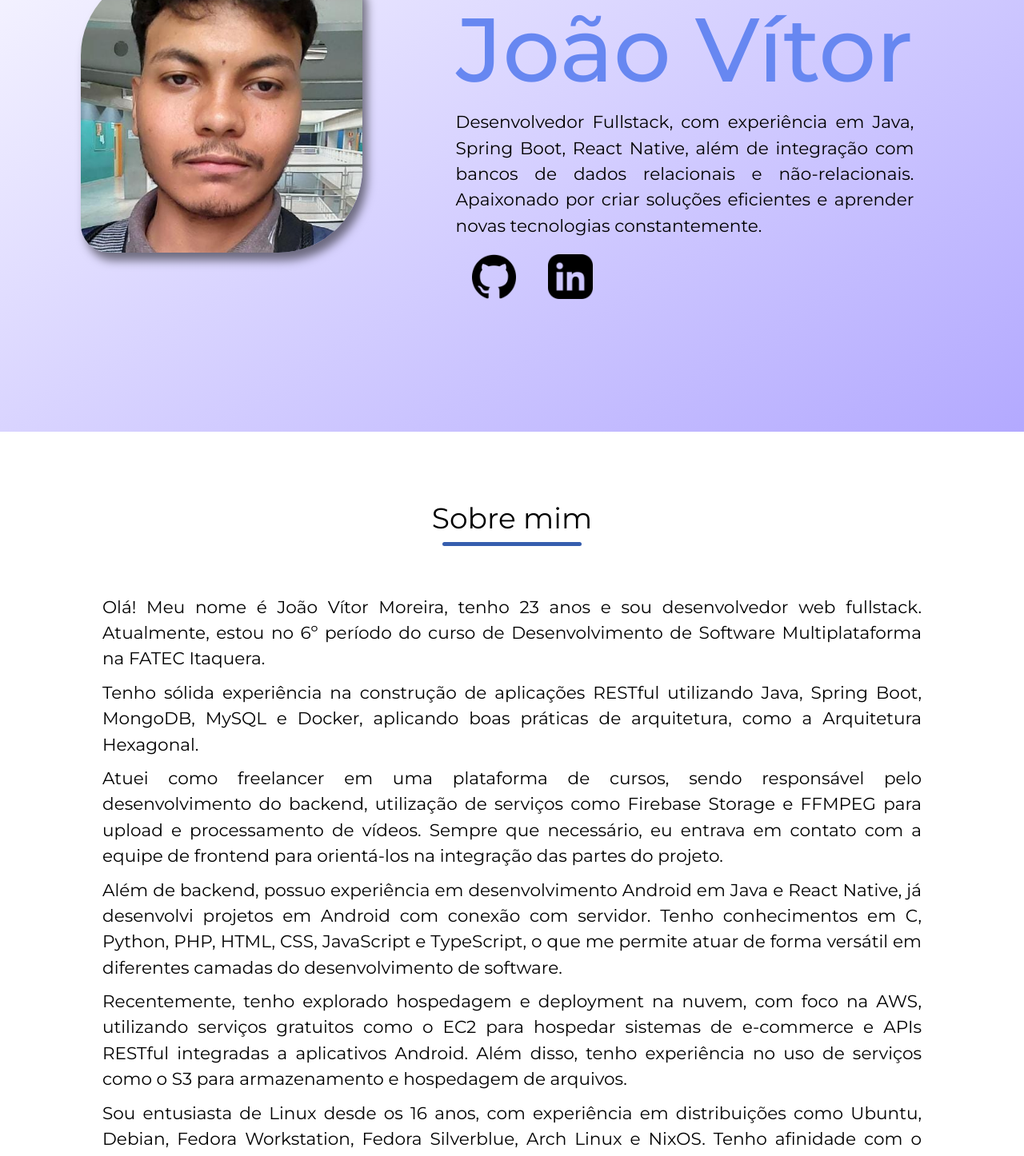
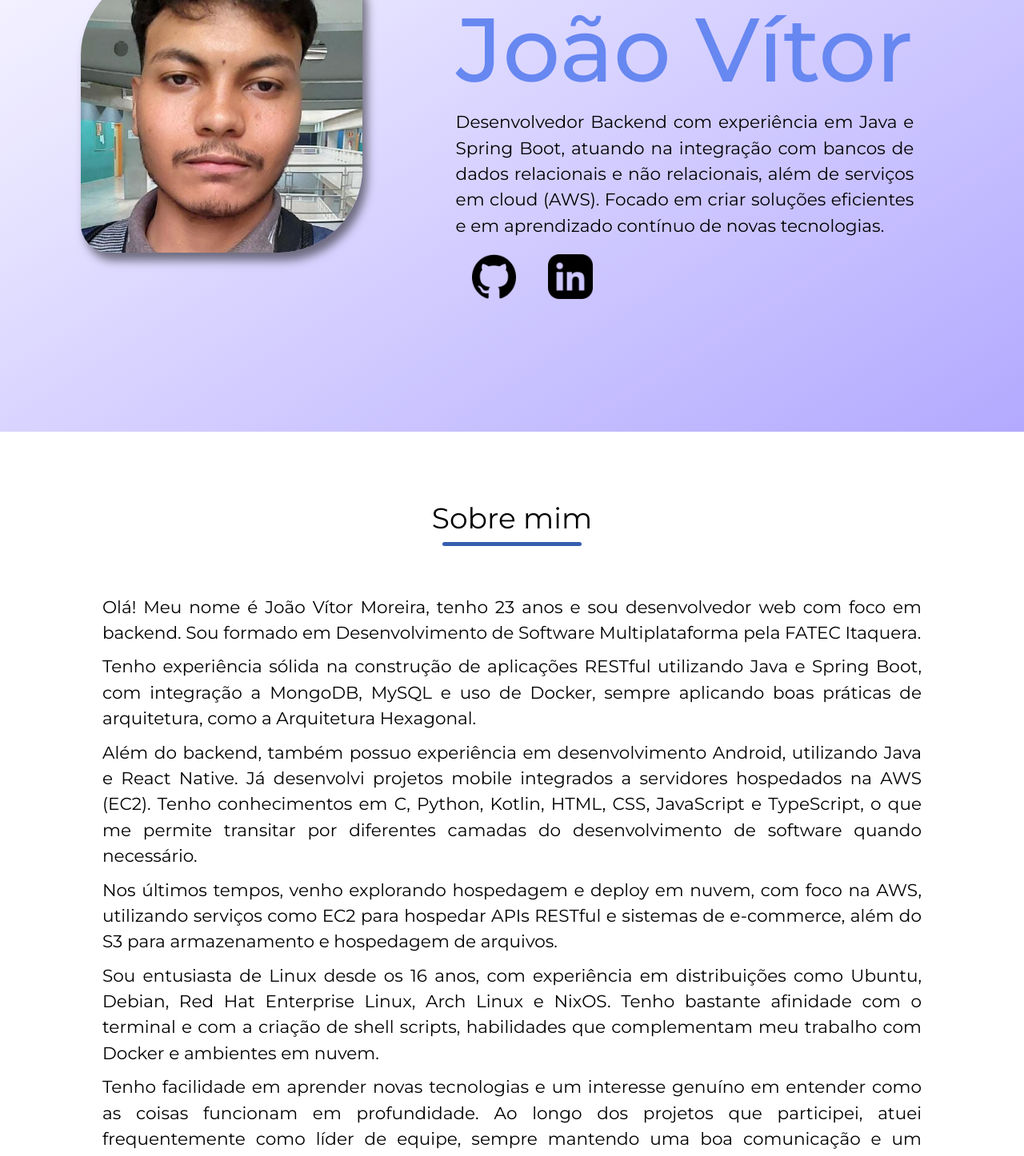
Before and after one commit to vitormneris/personal-portfolio, a React (Vite) app: page /#/ in a window 1280 px wide. Shown: the part 260-1706 px from the top of the page at 80% size. Built offline with nearby package versions, Linux system fonts and the light colour scheme.

Commit message:
update: content

```diff
--- a/index.html
+++ b/index.html
@@ -4,7 +4,7 @@
     <meta charset="UTF-8">
     <link rel="icon" type="image/svg+xml" href="/favicon.ico">
     <meta name="viewport" content="width=device-width, initial-scale=1.0">
-    <title>Portfolio</title>
+    <title>Portfólio</title>
   </head>
   <body>
     <div id="root"></div>
--- a/src/screens/Portfolio/index.tsx
+++ b/src/screens/Portfolio/index.tsx
@@ -52,9 +52,9 @@ export default function PortfolioScreen() {
                         João Vítor
                     </p>
                     <p className={styles.text_third_part}>
-                        Desenvolvedor Fullstack, com experiência em Java, Spring Boot, React Native, além
-                        de integração com bancos de dados relacionais e não-relacionais. Apaixonado
-                        por criar soluções eficientes e aprender novas tecnologias constantemente.
+                        Desenvolvedor Backend com experiência em Java e Spring Boot, atuando na integração com bancos de dados relacionais e
+                        não relacionais, além de serviços em cloud (AWS). Focado em criar soluções eficientes e em aprendizado contínuo de
+                        novas tecnologias.
                     </p>
                     <div className={styles.container_contact}>
                         <a href={openLinkGitHub()} target="_blank">
@@ -72,47 +72,46 @@ export default function PortfolioScreen() {
                 <Title text="Sobre mim" />
                 <div className={styles.container_paragraph}>
                     <p className={styles.paragraph}>
-                        Olá! Meu nome é João Vítor Moreira, tenho 23 anos e sou desenvolvedor web fullstack. Atualmente, estou no 6º período
-                        do curso de Desenvolvimento de Software Multiplataforma na FATEC Itaquera.
+                        Olá! Meu nome é João Vítor Moreira, tenho 23 anos e sou desenvolvedor web com foco em backend. Sou formado em Desenvolvimento
+                        de Software Multiplataforma pela FATEC Itaquera.
                     </p>
                 </div>
 
                 <div className={styles.container_paragraph}>
                     <p className={styles.paragraph}>
-                        Tenho sólida experiência na construção de aplicações RESTful utilizando Java, Spring Boot, MongoDB, MySQL e Docker,
-                        aplicando boas práticas de arquitetura, como a Arquitetura Hexagonal.
+                        Tenho experiência sólida na construção de aplicações RESTful utilizando Java e Spring Boot, com integração a MongoDB, MySQL e
+                        uso de Docker, sempre aplicando boas práticas de arquitetura, como a Arquitetura Hexagonal.
                     </p>
                 </div>
 
                 <div className={styles.container_paragraph}>
                     <p className={styles.paragraph}>
-                        Atuei como freelancer em uma plataforma de cursos, sendo responsável pelo desenvolvimento do backend, utilização de
-                        serviços como Firebase Storage e FFMPEG para upload e processamento de vídeos. Sempre que necessário, eu entrava em
-                        contato com a equipe de frontend para orientá-los na integração das partes do projeto.
+                        Além do backend, também possuo experiência em desenvolvimento Android, utilizando Java e React Native. Já desenvolvi projetos
+                        mobile integrados a servidores hospedados na AWS (EC2). Tenho conhecimentos em C, Python, Kotlin, HTML, CSS, JavaScript e
+                        TypeScript, o que me permite transitar por diferentes camadas do desenvolvimento de software quando necessário.
                     </p>
                 </div>
 
                 <div className={styles.container_paragraph}>
                     <p className={styles.paragraph}>
-                        Além de backend, possuo experiência em desenvolvimento Android em Java e React Native, já desenvolvi projetos em Android
-                        com conexão com servidor. Tenho conhecimentos em C, Python, PHP, HTML, CSS, JavaScript e TypeScript, o que me permite
-                        atuar de forma versátil em diferentes camadas do desenvolvimento de software.
+                        Nos últimos tempos, venho explorando hospedagem e deploy em nuvem, com foco na AWS, utilizando serviços como EC2 para hospedar
+                        APIs RESTful e sistemas de e-commerce, além do S3 para armazenamento e hospedagem de arquivos.
                     </p>
                 </div>
 
                 <div className={styles.container_paragraph}>
                     <p className={styles.paragraph}>
-                        Recentemente, tenho explorado hospedagem e deployment na nuvem, com foco na AWS, utilizando serviços gratuitos como o EC2
-                        para hospedar sistemas de e-commerce e APIs RESTful integradas a aplicativos Android. Além disso, tenho experiência no uso
-                        de serviços como o S3 para armazenamento e hospedagem de arquivos.
+                        Sou entusiasta de Linux desde os 16 anos, com experiência em distribuições como Ubuntu, Debian, Red Hat Enterprise Linux, Arch
+                        Linux e NixOS. Tenho bastante afinidade com o terminal e com a criação de shell scripts, habilidades que complementam meu trabalho
+                        com Docker e ambientes em nuvem.
                     </p>
                 </div>
 
                 <div className={styles.container_paragraph}>
                     <p className={styles.paragraph}>
-                        Sou entusiasta de Linux desde os 16 anos, com experiência em distribuições como Ubuntu, Debian, Fedora Workstation,
-                        Fedora Silverblue, Arch Linux e NixOS. Tenho afinidade com o terminal e criação de shell scripts, habilidades que
-                        complementam meu trabalho com Docker e serviços de nuvem.
+                        Tenho facilidade em aprender novas tecnologias e um interesse genuíno em entender como as coisas funcionam em profundidade.
+                        Ao longo dos projetos que participei, atuei frequentemente como líder de equipe, sempre mantendo uma boa comunicação e um relacionamento
+                        saudável com os demais membros.
                     </p>
                 </div>
 
@@ -155,18 +154,20 @@ export default function PortfolioScreen() {
                         <h2 className={styles.title_information}>Faculdades</h2>
                         <div className={styles.subcontainer_information}>
                             <p className={styles.paragraph_information}>Faculdade: Fatec - Faculdade de Tecnologia</p>
-                            <p className={styles.paragraph_information}>Localização: Itaquera / SP</p>
+                            <p className={styles.paragraph_information}>Localização: Itaquera/São Paulo</p>
+                            <p className={styles.paragraph_information}>Status: Concluído</p>
                             <p className={styles.paragraph_information}>Curso: Desenvolvimento de Software Multiplataforma (DSM)</p>
-                            <p className={styles.paragraph_information}>Duração: Início - Janeiro de 2023 | Término - Dezembro de 2025</p>
+                            <p className={styles.paragraph_information}>Duração: Janeiro de 2023 - Dezembro de 2025</p>
                         </div>
                     </div>
 
                     <div className={styles.work_information}>
-                        <h2 className={styles.title_information}>Experiência profissional</h2>
+                        <h2 className={styles.title_information}>Experiências profissionais</h2>
                         <div className={styles.subcontainer_information}>
                             <p className={styles.paragraph_information}>Empresa: Run Multiplataforma</p>
                             <p className={styles.paragraph_information}>Cargo: Desenvolvedor back-end (Freelancer)</p>
-                            <p className={styles.paragraph_information}>Duração: Início - Maio de 2024 | Término - Julho de 2024</p>
+                            <p className={styles.paragraph_information}>Localização: Remoto</p>
+                            <p className={styles.paragraph_information}>Duração: Janeiro de 2024 - Julho de 2024</p>
                             <p className={styles.paragraph_information}>
                                 Descrição: Desenvolvi soluções para o sistema back-end do projeto Run Multiplataforma,
                                 uma plataforma web de cursos online, usei tecnologias como Java 21, Spring Boot,
@@ -175,27 +176,39 @@ export default function PortfolioScreen() {
                                 arquitetura hexagonal.
                             </p>
                         </div>
+                        <div className={styles.subcontainer_information}>
+                            <p className={styles.paragraph_information}>Empresa: Faculdade: Fatec - Faculdade de Tecnologia</p>
+                            <p className={styles.paragraph_information}>Cargo: Desenvolvedor full-stack (Estágio)</p>
+                            <p className={styles.paragraph_information}>Localização: Itaquera/São Paulo</p>
+                            <p className={styles.paragraph_information}>Duração: Agosto de 2025 - Dezembro de 2025</p>
+                            <p className={styles.paragraph_information}>
+                                Descrição: Desenvolvi o projeto da carteirinha digital para Fatec Itaquera, construindo um site feito em
+                                React para gerenciamento da carteirinha, um aplicativo mobile em React Native com a carteirinha digital para o aluno
+                                e um back-end feito em Kotlin e Spring Boot com um banco de dados relacional PostGreSQL. Neste projeto atuei como líder
+                                de equipe.
+                            </p>
+                        </div>
                     </div>
                     <div className={styles.course_information}>
                         <h2 className={styles.title_information}>Cursos e extensões</h2>
                         <div className={styles.subcontainer_information}>
                             <p className={styles.paragraph_information}>Empresa: Stark Academy (Caraça e Nascimento Cursos LTDA)</p>
                             <p className={styles.paragraph_information}>Localização: Arujá / SP</p>
-                            <p className={styles.paragraph_information}>Duração: Início - Agosto de 2019 | Término - Junho de 2021</p>
+                            <p className={styles.paragraph_information}>Duração: Agosto de 2019 - Junho de 2021</p>
                             <p className={styles.paragraph_information}>Curso: Informática básica(Introdução, Windows e Internet) e pacote Office(Word, Excel powerpoint)</p>
                             <p className={styles.paragraph_information}>Carga horária: 78 horas</p>
                         </div>
                         <div className={styles.subcontainer_information}>
                             <p className={styles.paragraph_information}>Empresa: Curso em vídeo</p>
                             <p className={styles.paragraph_information}>Localização: Online</p>
-                            <p className={styles.paragraph_information}>Duração: Início - 6 de Setembro de 2021 | Término - 28 de Setembro de 2021</p>
+                            <p className={styles.paragraph_information}>Duração: 6 de Setembro de 2021 - 28 de Setembro de 2021</p>
                             <p className={styles.paragraph_information}>Cursos: Python3 - Mundo 1, Python3 - Mundo 2 e Python3 - Mundo 3</p>
                             <p className={styles.paragraph_information}>Carga horária: 120 horas</p>
                         </div>
                         <div className={styles.subcontainer_information}>
                             <p className={styles.paragraph_information}>Empresa: Curso em vídeo</p>
                             <p className={styles.paragraph_information}>Localização: Online</p>
-                            <p className={styles.paragraph_information}>Duração: Início - Janeiro de 2023 | Término - 28 de Março de 2023</p>
+                            <p className={styles.paragraph_information}>Duração: Janeiro de 2023 - Março de 2023</p>
                             <p className={styles.paragraph_information}>Cursos: Algoritmo, Java Básico e Java POO</p>
                             <p className={styles.paragraph_information}>Carga horária: 120 horas</p>
                         </div>
```
